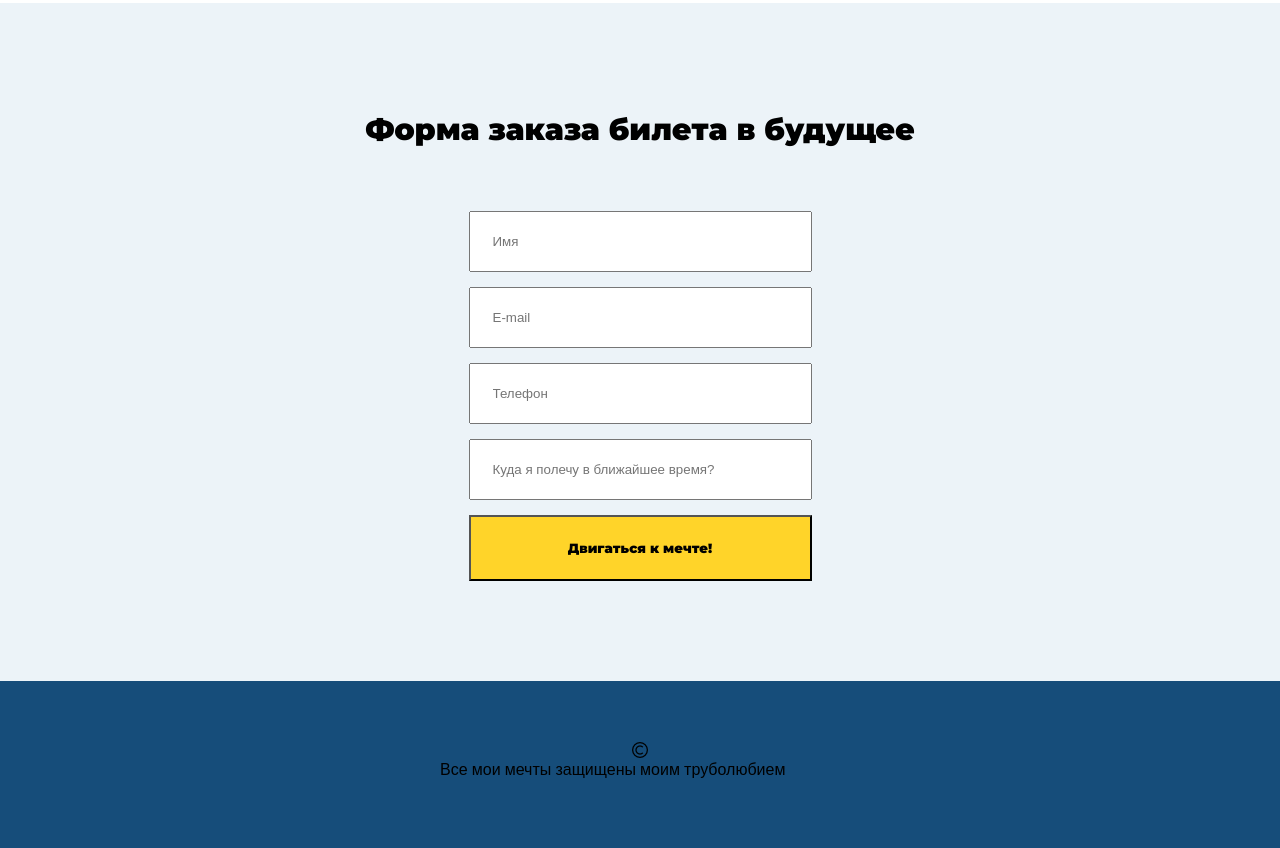
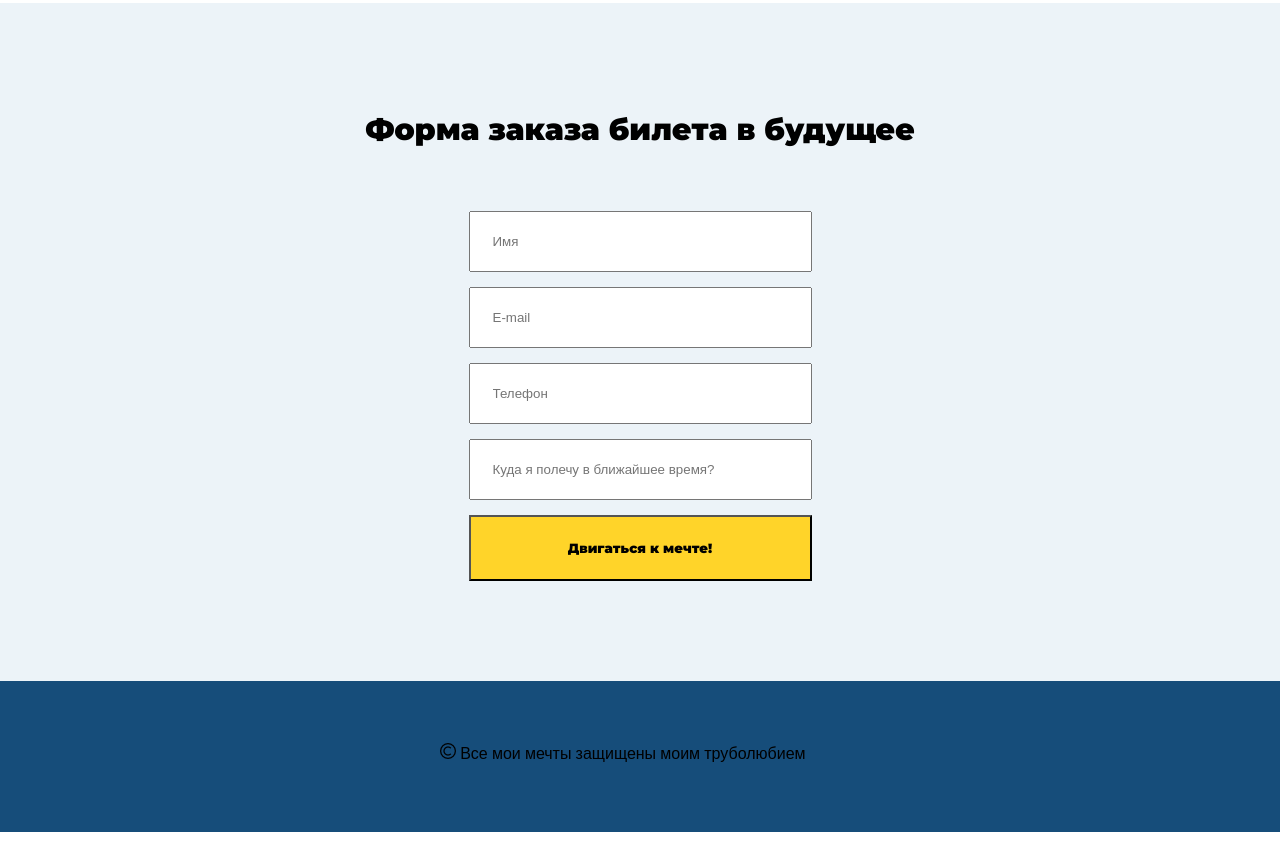
Before and after one commit to OlegL831/OlegL831.github.io, a plain HTML site: page index.html in a window 1280 px wide. Shown: the part 1386-2234 px from the top of the page. Drawn offline with nearby package versions, Linux system fonts and the light colour scheme.

Commit message:
Update main.css

```diff
--- a/css/main.css
+++ b/css/main.css
@@ -155,5 +155,5 @@ footer {
     margin: 0 auto;
 }
 .footerimg {
-    display: inlinev b;
+    display: inline;
 }
```
